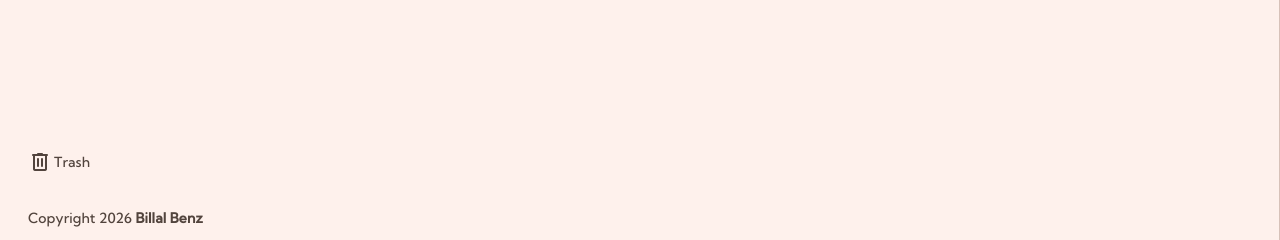
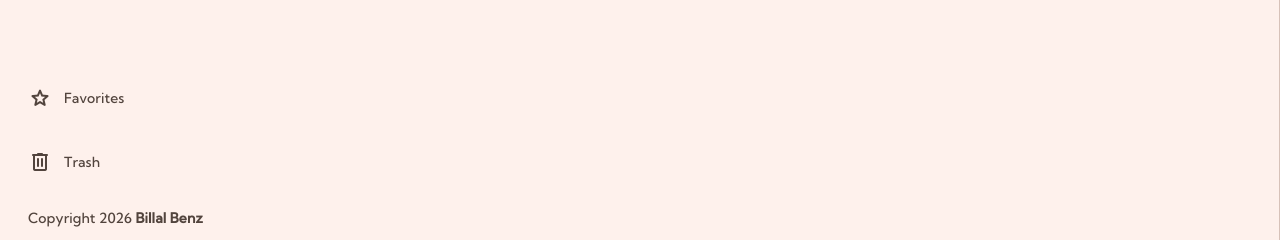
Before and after one commit to billalben/notekeeper-rc, a React (Vite) app: page / in a window 1280 px wide. Shown: the part 542-782 px from the top of the page. Built offline with nearby package versions, Linux system fonts and the light colour scheme.

Commit message:
feat(shared): favorite

```diff
--- a/src/App.tsx
+++ b/src/App.tsx
@@ -17,6 +17,7 @@ import { useUIStore } from "./store/useUIStore";
 import { toast } from "./store/useToastStore";
 import type { Note, Notebook } from "./types";
 import {
+  collectFavoriteNotes,
   countTagUsageMap,
   filterNotesByTags,
   sortByPinned,
@@ -41,6 +42,9 @@ const App = () => {
   const addNote = useNoteStore((state) => state.addNote);
   const updateNote = useNoteStore((state) => state.updateNote);
   const toggleNotePin = useNoteStore((state) => state.toggleNotePin);
+  const toggleNoteFavorite = useNoteStore(
+    (state) => state.toggleNoteFavorite,
+  );
   const moveNote = useNoteStore((state) => state.moveNote);
   const moveNoteToNotebook = useNoteStore(
     (state) => state.moveNoteToNotebook,
@@ -115,6 +119,12 @@ const App = () => {
         ),
       );
 
+  const favoriteNotes = collectFavoriteNotes(notebooks).map((note) => ({
+    ...note,
+    canMoveUp: false,
+    canMoveDown: false,
+  }));
+
   const openCreateNote = () => {
     if (visibleNotebooks.length === 0) return;
     setNoteModal({ type: "create" });
@@ -146,6 +156,10 @@ const App = () => {
 
   const handleToggleNotePin = (note: Note) => {
     toggleNotePin(note.notebookId, note.id);
+  };
+
+  const handleToggleNoteFavorite = (note: Note) => {
+    toggleNoteFavorite(note.notebookId, note.id);
   };
 
   const handleMoveNote = (note: Note, direction: MoveDirection) => {
@@ -269,6 +283,26 @@ const App = () => {
 
         {view === "trash" ? (
           <TrashView />
+        ) : view === "favorites" ? (
+          <>
+            <h2 className="title text-title-medium" data-note-panel-title>
+              Favorites
+            </h2>
+
+            <NoteList
+              notes={favoriteNotes}
+              canMoveToNotebook={visibleNotebooks.length > 1}
+              notebookNames={notebookNames}
+              emptyMessage="No favorites yet"
+              emptyIcon="star"
+              onOpen={openEditNote}
+              onTogglePin={handleToggleNotePin}
+              onToggleFavorite={handleToggleNoteFavorite}
+              onMove={handleMoveNote}
+              onRequestMove={setMoveNoteTarget}
+              onRequestDelete={handleDeleteNote}
+            />
+          </>
         ) : (
           <>
             <h2 className="title text-title-medium" data-note-panel-title>
@@ -315,6 +349,7 @@ const App = () => {
                 }
                 onOpen={openEditNote}
                 onTogglePin={handleToggleNotePin}
+                onToggleFavorite={handleToggleNoteFavorite}
                 onMove={handleMoveNote}
                 onRequestMove={setMoveNoteTarget}
                 onRequestDelete={handleDeleteNote}
--- a/src/components/NoteCard.tsx
+++ b/src/components/NoteCard.tsx
@@ -11,6 +11,7 @@ interface NoteCardProps {
   notebookName?: string;
   onOpen: (note: Note) => void;
   onTogglePin: (note: Note) => void;
+  onToggleFavorite: (note: Note) => void;
   onMove: (note: Note, direction: MoveDirection) => void;
   onRequestMove: (note: Note) => void;
   onRequestDelete: (note: Note) => void;
@@ -24,6 +25,7 @@ export const NoteCard = ({
   notebookName,
   onOpen,
   onTogglePin,
+  onToggleFavorite,
   onMove,
   onRequestMove,
   onRequestDelete,
@@ -46,6 +48,8 @@ export const NoteCard = ({
     >
       <div className="card-title-row">
         <h3 className="card-title text-title-medium">{note.title}</h3>
+        {(note.pinned || note.favorite) && (
+          <span className="card-badges">
             {note.pinned && (
               <span
                 className="material-symbols-rounded pin-badge"
@@ -53,6 +57,17 @@ export const NoteCard = ({
                 title="Pinned"
               >
                 push_pin
+              </span>
+            )}
+            {note.favorite && (
+              <span
+                className="material-symbols-rounded card-favorite-badge"
+                aria-label="Favorite"
+                title="Favorite"
+              >
+                star
+              </span>
+            )}
           </span>
         )}
       </div>
@@ -87,6 +102,12 @@ export const NoteCard = ({
               label: note.pinned ? "Unpin note" : "Pin note",
               icon: "push_pin",
               onSelect: () => onTogglePin(note),
+            },
+            {
+              key: "favorite",
+              label: note.favorite ? "Unfavorite note" : "Favorite note",
+              icon: note.favorite ? "star" : "star_border",
+              onSelect: () => onToggleFavorite(note),
             },
             {
               key: "move",
--- a/src/components/Sidebar.tsx
+++ b/src/components/Sidebar.tsx
@@ -37,6 +37,7 @@ export const Sidebar = ({
   const moveNotebook = useNoteStore((state) => state.moveNotebook);
 
   const collapsed = useSettingsStore((state) => state.sidebar.collapsed);
+  const showCounts = useSettingsStore((state) => state.sidebar.showCounts);
   const setSidebarSettings = useSettingsStore(
     (state) => state.setSidebarSettings,
   );
@@ -46,6 +47,7 @@ export const Sidebar = ({
   const stopAddingNotebook = useUIStore((state) => state.stopAddingNotebook);
   const view = useUIStore((state) => state.view);
   const openTrash = useUIStore((state) => state.openTrash);
+  const openFavorites = useUIStore((state) => state.openFavorites);
   const showNotes = useUIStore((state) => state.showNotes);
   const clearTagFilter = useUIStore((state) => state.clearTagFilter);
 
@@ -66,6 +68,14 @@ export const Sidebar = ({
         notebook.notes.filter((note) => note.deletedAt !== null).length,
       0,
     );
+  const favoriteCount = visibleNotebooks.reduce(
+    (total, notebook) =>
+      total +
+      notebook.notes.filter(
+        (note) => note.deletedAt === null && note.favorite,
+      ).length,
+    0,
+  );
 
   const selectNotebook = (notebookId: string) => {
     setActiveNotebook(notebookId);
@@ -156,6 +166,10 @@ export const Sidebar = ({
             key={notebook.id}
             notebook={notebook}
             isActive={notebook.id === activeNotebookId && view === "notes"}
+            noteCount={
+              notebook.notes.filter((note) => note.deletedAt === null).length
+            }
+            showCounts={showCounts}
             onSelect={selectNotebook}
             onRename={renameNotebook}
             onTogglePin={onTogglePin}
@@ -185,6 +199,28 @@ export const Sidebar = ({
 
       <button
         type="button"
+        className={`nav-item favorite-nav-item${
+          view === "favorites" ? " active" : ""
+        }`}
+        onClick={() => {
+          openFavorites();
+          onClose();
+        }}
+      >
+        <span className="material-symbols-rounded" aria-hidden="true">
+          star
+        </span>
+        <span className="text text-label-large">Favorites</span>
+        {showCounts && favoriteCount > 0 && (
+          <span className="favorite-badge text-label-small">
+            {favoriteCount}
+          </span>
+        )}
+        <div className="state-layer" />
+      </button>
+
+      <button
+        type="button"
         className={`nav-item trash-nav-item${view === "trash" ? " active" : ""}`}
         onClick={() => {
           openTrash();
@@ -195,7 +231,7 @@ export const Sidebar = ({
           delete
         </span>
         <span className="text text-label-large">Trash</span>
-        {trashedCount > 0 && (
+        {showCounts && trashedCount > 0 && (
           <span className="trash-badge text-label-small">{trashedCount}</span>
         )}
         <div className="state-layer" />
--- a/src/index.css
+++ b/src/index.css
@@ -543,12 +543,24 @@ body {
 .card .card-title-row .card-title {
   min-width: 0;
 }
+.card-badges {
+  display: inline-flex;
+  flex-shrink: 0;
+  align-items: center;
+  gap: var(--spacing-1);
+}
 .pin-badge {
   flex-shrink: 0;
   color: var(--primary);
   font-size: 18px;
   cursor: default;
   transform: rotate(45deg);
+}
+.card-favorite-badge {
+  flex-shrink: 0;
+  color: var(--primary);
+  font-size: 18px;
+  cursor: default;
 }
 .card .card-text {
   color: var(--on-surface-variant);
@@ -774,7 +786,8 @@ button.tag-chip {
   opacity: 0;
   transition: opacity var(--tr-duration-short) var(--tr-easing-linear);
 }
-.tag-suggestion-row:where(:hover, .active, :focus-within) .tag-suggestion-delete {
+.tag-suggestion-row:where(:hover, .active, :focus-within)
+  .tag-suggestion-delete {
   opacity: 1;
 }
 .tag-suggestion-delete .material-symbols-rounded {
@@ -954,8 +967,8 @@ button.tag-chip {
 }
 .markdown-body code {
   display: inline;
-  font-family: ui-monospace, SFMono-Regular, "SF Mono", Menlo, Consolas,
-    monospace;
+  font-family:
+    ui-monospace, SFMono-Regular, "SF Mono", Menlo, Consolas, monospace;
   font-size: 0.875em;
   background-color: var(--surface-container-highest);
   border-radius: var(--radius-extra-small);
@@ -988,22 +1001,76 @@ button.tag-chip {
   color: var(--code-comment);
   font-style: italic;
 }
-.markdown-body pre code :where(.hljs-keyword, .hljs-selector-tag, .hljs-literal, .hljs-doctag, .hljs-name) {
+.markdown-body
+  pre
+  code
+  :where(
+    .hljs-keyword,
+    .hljs-selector-tag,
+    .hljs-literal,
+    .hljs-doctag,
+    .hljs-name
+  ) {
   color: var(--code-keyword);
 }
-.markdown-body pre code :where(.hljs-string, .hljs-regexp, .hljs-symbol, .hljs-bullet, .hljs-addition) {
+.markdown-body
+  pre
+  code
+  :where(
+    .hljs-string,
+    .hljs-regexp,
+    .hljs-symbol,
+    .hljs-bullet,
+    .hljs-addition
+  ) {
   color: var(--code-string);
 }
-.markdown-body pre code :where(.hljs-number, .hljs-meta, .hljs-built_in, .hljs-builtin-name, .hljs-link) {
+.markdown-body
+  pre
+  code
+  :where(
+    .hljs-number,
+    .hljs-meta,
+    .hljs-built_in,
+    .hljs-builtin-name,
+    .hljs-link
+  ) {
   color: var(--code-number);
 }
-.markdown-body pre code :where(.hljs-title, .hljs-title.function_, .hljs-section, .hljs-function .hljs-title) {
+.markdown-body
+  pre
+  code
+  :where(
+    .hljs-title,
+    .hljs-title.function_,
+    .hljs-section,
+    .hljs-function .hljs-title
+  ) {
   color: var(--code-function);
 }
-.markdown-body pre code :where(.hljs-attr, .hljs-attribute, .hljs-selector-attr, .hljs-selector-class, .hljs-selector-id, .hljs-property) {
+.markdown-body
+  pre
+  code
+  :where(
+    .hljs-attr,
+    .hljs-attribute,
+    .hljs-selector-attr,
+    .hljs-selector-class,
+    .hljs-selector-id,
+    .hljs-property
+  ) {
   color: var(--code-attr);
 }
-.markdown-body pre code :where(.hljs-variable, .hljs-template-variable, .hljs-params, .hljs-type, .hljs-tag) {
+.markdown-body
+  pre
+  code
+  :where(
+    .hljs-variable,
+    .hljs-template-variable,
+    .hljs-params,
+    .hljs-type,
+    .hljs-tag
+  ) {
   color: var(--code-variable);
 }
 .markdown-body pre code :where(.hljs-emphasis) {
@@ -1269,7 +1336,7 @@ button.tag-chip {
   height: 56px;
   display: flex;
   align-items: center;
-  gap: var(--spacing-05);
+  gap: var(--spacing-3);
   padding-inline: var(--spacing-4) var(--spacing-6);
   cursor: pointer;
   border-radius: var(--radius-full);
@@ -1324,7 +1391,8 @@ button.tag-chip {
 .cp-info span {
   display: inline-block;
 }
-.trash-nav-item {
+.trash-nav-item,
+.favorite-nav-item {
   width: 100%;
   border: none;
   background: transparent;
@@ -1332,10 +1400,13 @@ button.tag-chip {
   text-align: start;
   margin-block-start: var(--spacing-2);
 }
-.trash-nav-item .material-symbols-rounded {
+.trash-nav-item .material-symbols-rounded,
+.favorite-nav-item .material-symbols-rounded {
   flex-shrink: 0;
 }
-.trash-badge {
+.trash-badge,
+.favorite-badge,
+.notebook-count {
   min-width: 20px;
   height: 20px;
   padding-inline: var(--spacing-1);
@@ -1344,6 +1415,17 @@ button.tag-chip {
   border-radius: var(--radius-full);
   background-color: var(--primary);
   color: var(--on-primary);
+  opacity: 0;
+  transition: opacity var(--tr-duration-short) var(--tr-easing-linear);
+}
+.notebook-count {
+  flex-shrink: 0;
+  margin-inline-start: var(--spacing-1);
+}
+.nav-item:where(:hover, :focus-within) .notebook-count,
+.trash-nav-item:where(:hover, :focus-visible) .trash-badge,
+.favorite-nav-item:where(:hover, :focus-visible) .favorite-badge {
+  opacity: 1;
 }
 
 /* ?=== #MAIN === */
@@ -1841,8 +1923,7 @@ button.tag-chip {
   animation: toast-in var(--tr-duration-medium) var(--tr-easing-emphasized);
 }
 .toast.exiting {
-  animation: toast-out var(--tr-duration-short) var(--tr-easing-linear)
-    forwards;
+  animation: toast-out var(--tr-duration-short) var(--tr-easing-linear) forwards;
 }
 @keyframes toast-in {
   0% {
@@ -2035,7 +2116,8 @@ button.tag-chip {
   .sidebar.collapsed .cp-info,
   .sidebar.collapsed .nav-item .text,
   .sidebar.collapsed .nav-item .nav-item-label,
-  .sidebar.collapsed .nav-item .icon-btn {
+  .sidebar.collapsed .nav-item .icon-btn,
+  .sidebar.collapsed .notebook-count {
     display: none;
   }
   .sidebar.collapsed .wrapper-2 {
@@ -2047,14 +2129,17 @@ button.tag-chip {
     padding-inline: 0;
   }
   .sidebar.collapsed .nav-item-icon,
-  .sidebar.collapsed .trash-nav-item > .material-symbols-rounded {
+  .sidebar.collapsed .trash-nav-item > .material-symbols-rounded,
+  .sidebar.collapsed .favorite-nav-item > .material-symbols-rounded {
     margin-inline: auto;
   }
-  .sidebar.collapsed .trash-nav-item {
+  .sidebar.collapsed .trash-nav-item,
+  .sidebar.collapsed .favorite-nav-item {
     justify-content: center;
     padding-inline: 0;
   }
-  .sidebar.collapsed .trash-badge {
+  .sidebar.collapsed .trash-badge,
+  .sidebar.collapsed .favorite-badge {
     position: absolute;
     top: 6px;
     inset-inline-end: 14px;
@@ -2062,7 +2147,8 @@ button.tag-chip {
     height: 16px;
     font-size: 10px;
   }
-  .sidebar.collapsed .trash-nav-item {
+  .sidebar.collapsed .trash-nav-item,
+  .sidebar.collapsed .favorite-nav-item {
     position: relative;
   }
   .sidebar.collapsed .fab {
--- a/src/store/useNoteStore.ts
+++ b/src/store/useNoteStore.ts
@@ -16,7 +16,7 @@ import { createLocalStorage, isQuotaExceededError } from "./persistStorage";
 import { toast } from "./useToastStore";
 
 const STORAGE_KEY = "noteKeeperDB";
-const STORAGE_VERSION = 6;
+const STORAGE_VERSION = 7;
 
 const STORAGE_ERROR_COOLDOWN = 10_000;
 let lastStorageErrorAt = 0;
@@ -58,6 +58,7 @@ interface NoteStore {
   addNote: (notebookId: string, data: NoteInput) => Note | undefined;
   updateNote: (noteId: string, data: NoteInput) => void;
   toggleNotePin: (notebookId: string, noteId: string) => void;
+  toggleNoteFavorite: (notebookId: string, noteId: string) => void;
   moveNote: (
     notebookId: string,
     noteId: string,
@@ -81,8 +82,9 @@ interface NoteStore {
 
 /**
  * Backfill fields added after a note/notebook was first created:
- * `updatedOn` (v2), `deletedAt` (v3), `pinned` (v4), and `tags` (v5). The
- * store-level tag registry added in v6 is seeded separately in `migrate`.
+ * `updatedOn` (v2), `deletedAt` (v3), `pinned` (v4), `tags` (v5), and
+ * `favorite` (v7). The store-level tag registry added in v6 is seeded
+ * separately in `migrate`.
  */
 const withDefaults = (notebooks: Notebook[]): Notebook[] =>
   notebooks.map((notebook) => ({
@@ -94,6 +96,7 @@ const withDefaults = (notebooks: Notebook[]): Notebook[] =>
       updatedOn: note.updatedOn ?? note.postedOn,
       deletedAt: note.deletedAt ?? null,
       pinned: note.pinned ?? false,
+      favorite: note.favorite ?? false,
       tags: Array.isArray(note.tags) ? note.tags : [],
     })),
   }));
@@ -289,6 +292,7 @@ export const useNoteStore = create<NoteStore>()(
           updatedOn: now,
           deletedAt: null,
           pinned: false,
+          favorite: false,
         };
 
         set((state) => ({
@@ -328,6 +332,23 @@ export const useNoteStore = create<NoteStore>()(
                   notes: notebook.notes.map((note) =>
                     note.id === noteId
                       ? { ...note, pinned: !note.pinned }
+                      : note,
+                  ),
+                }
+              : notebook,
+          ),
+        }));
+      },
+
+      toggleNoteFavorite: (notebookId, noteId) => {
+        set((state) => ({
+          notebooks: state.notebooks.map((notebook) =>
+            notebook.id === notebookId
+              ? {
+                  ...notebook,
+                  notes: notebook.notes.map((note) =>
+                    note.id === noteId
+                      ? { ...note, favorite: !note.favorite }
                       : note,
                   ),
                 }
--- a/src/store/useSettingsStore.ts
+++ b/src/store/useSettingsStore.ts
@@ -56,11 +56,13 @@ export const SIDEBAR_WIDTH_DEFAULT = 360;
 export interface SidebarSettings {
   collapsed: boolean;
   width: number;
+  showCounts: boolean;
 }
 
 export const DEFAULT_SIDEBAR_SETTINGS: SidebarSettings = {
   collapsed: false,
   width: SIDEBAR_WIDTH_DEFAULT,
+  showCounts: true,
 };
 
 export const clamp = (value: number, min: number, max: number): number =>
@@ -110,6 +112,7 @@ const normalizeSidebarSettings = (
     SIDEBAR_WIDTH_MIN,
     SIDEBAR_WIDTH_MAX,
   ),
+  showCounts: settings?.showCounts ?? DEFAULT_SIDEBAR_SETTINGS.showCounts,
 });
 
 interface SettingsStore {
@@ -126,7 +129,7 @@ interface SettingsStore {
 }
 
 const STORAGE_KEY = "settings";
-const STORAGE_VERSION = 5;
+const STORAGE_VERSION = 6;
 
 export const useSettingsStore = create<SettingsStore>()(
   persist(
--- a/src/store/useUIStore.ts
+++ b/src/store/useUIStore.ts
@@ -1,6 +1,6 @@
 import { create } from "zustand";
 
-export type MainView = "notes" | "trash";
+export type MainView = "notes" | "favorites" | "trash";
 
 interface UIStore {
   isAddingNotebook: boolean;
@@ -11,6 +11,7 @@ interface UIStore {
   closeSettings: () => void;
   view: MainView;
   openTrash: () => void;
+  openFavorites: () => void;
   showNotes: () => void;
   activeTags: string[];
   toggleTag: (tag: string) => void;
@@ -27,6 +28,7 @@ export const useUIStore = create<UIStore>((set) => ({
   closeSettings: () => set({ isSettingsOpen: false }),
   view: "notes",
   openTrash: () => set({ view: "trash", activeTags: [] }),
+  openFavorites: () => set({ view: "favorites", activeTags: [] }),
   showNotes: () => set({ view: "notes" }),
   activeTags: [],
   toggleTag: (tag) =>
--- a/src/types.ts
+++ b/src/types.ts
@@ -7,6 +7,7 @@ export interface Note {
   updatedOn: number;
   deletedAt: number | null;
   pinned: boolean;
+  favorite: boolean;
   tags: string[];
 }
 
```
Also changed, not shown: src/components/NavItem.tsx (+13 -0 lines), src/components/NoteList.tsx (+6 -1 lines), src/components/settings/SettingsGeneral.tsx (+21 -0 lines), src/utils.ts (+14 -0 lines). Lines whose indentation alone changed are shown as unchanged.
